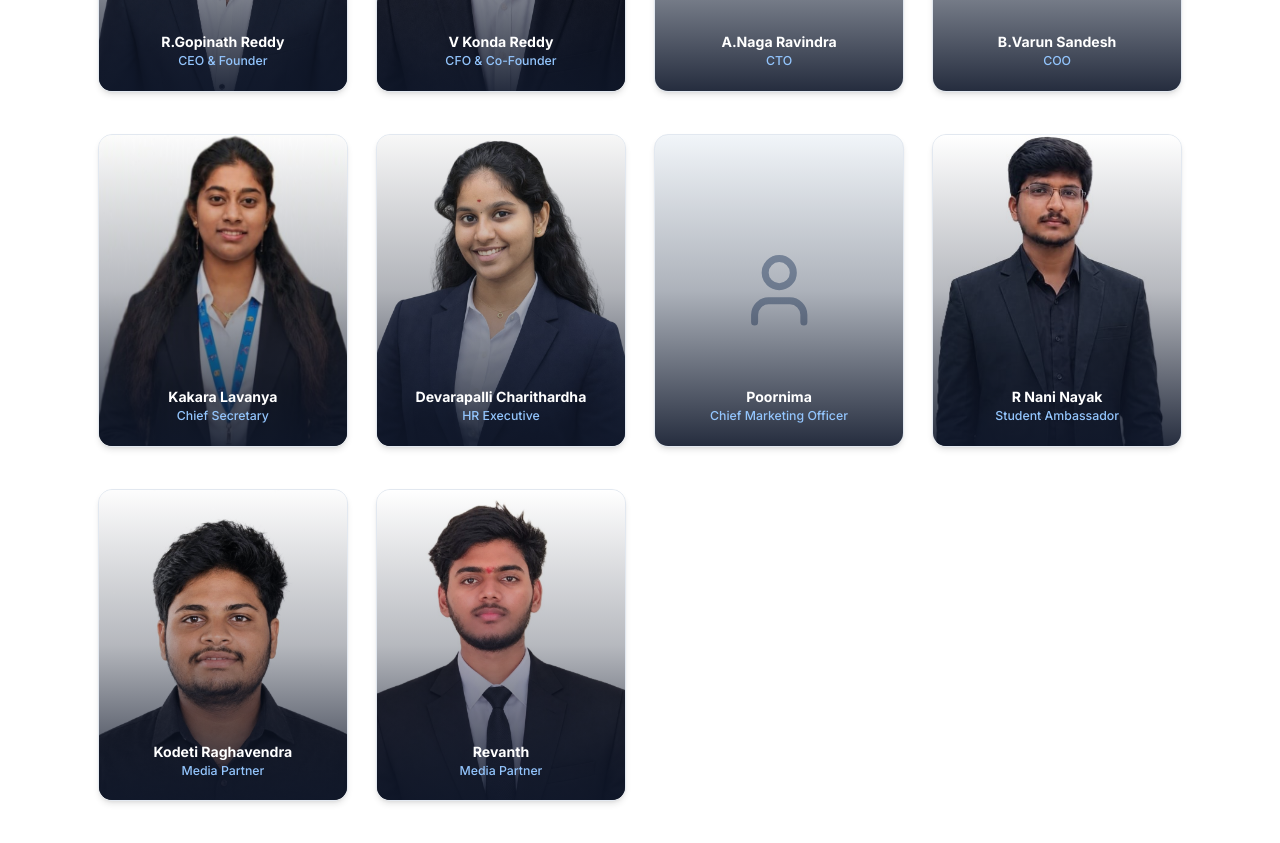
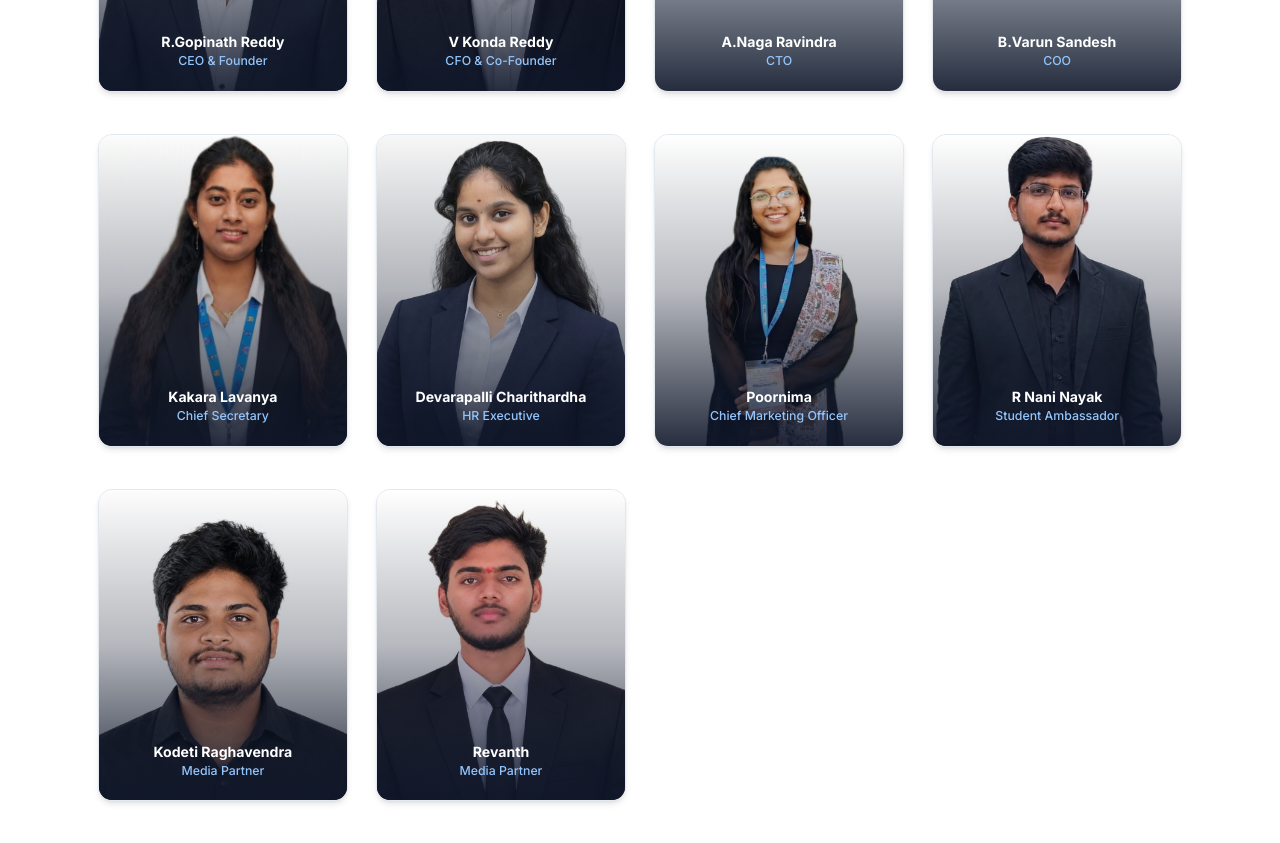
Before and after one commit to ranbridgeserviceprivatelimited-sys/RANBIDGE-Solutions-PVT-LTD, a React (Vite) app: page /about in a window 1280 px wide. Shown: the part 1640-2483 px from the top of the page. Built offline with nearby package versions, Linux system fonts and the light colour scheme.

Commit message:
Add photo for CMO Poornima

```diff
--- a/components/About.tsx
+++ b/components/About.tsx
@@ -247,6 +247,7 @@ const About: React.FC = () => {
               {
                 name: "Poornima",
                 role: "Chief Marketing Officer",
+                image: "/cmo.jpg",
               },
               {
                 name: "R Nani Nayak",
```
Also changed, not shown: public/cmo.jpg (added).
